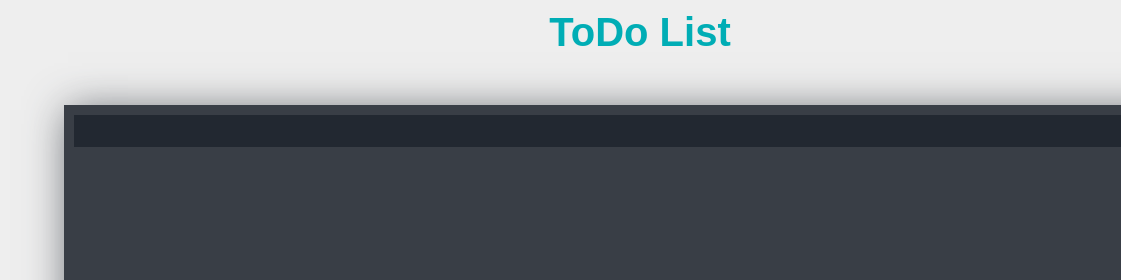
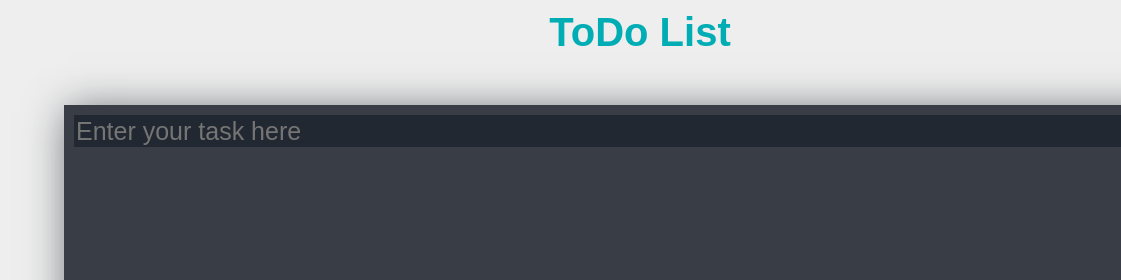
Before and after one commit to slytherin20/ToDo-List, a website: page public/index.html in a window 1280 px wide. Shown: the top 280 px of the page, 0-1121 px from the left. Drawn offline with nearby package versions, Linux system fonts and the light colour scheme; no server answers; grey boxes are pictures that could not be loaded.

Commit message:
Update index.html

```diff
--- a/public/index.html
+++ b/public/index.html
@@ -10,7 +10,9 @@
 <h1>ToDo List</h1>
 <div class="container">
  <div class="header">
-      <input type="text" id="ip">
+     <label>
+      <input type="text" id="ip" placeholder="Enter your task here">
+     </label>
 <div  id="btn"><img src="https://i.imgur.com/H35LbBr.png"></div>
  </div>
     <div id="main-list">
```
